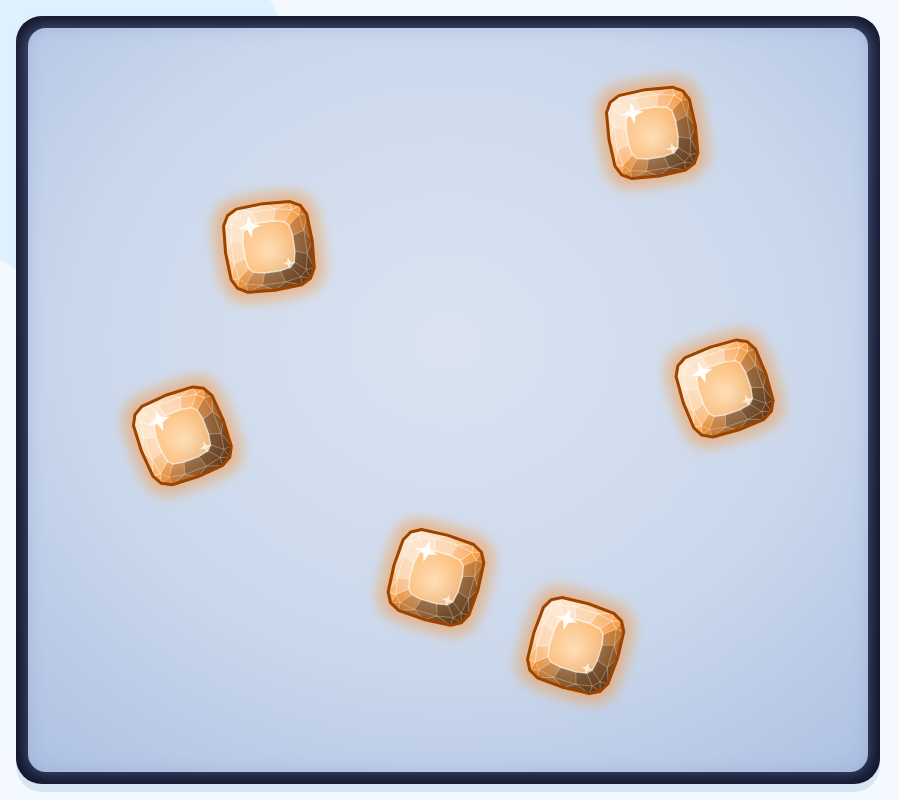
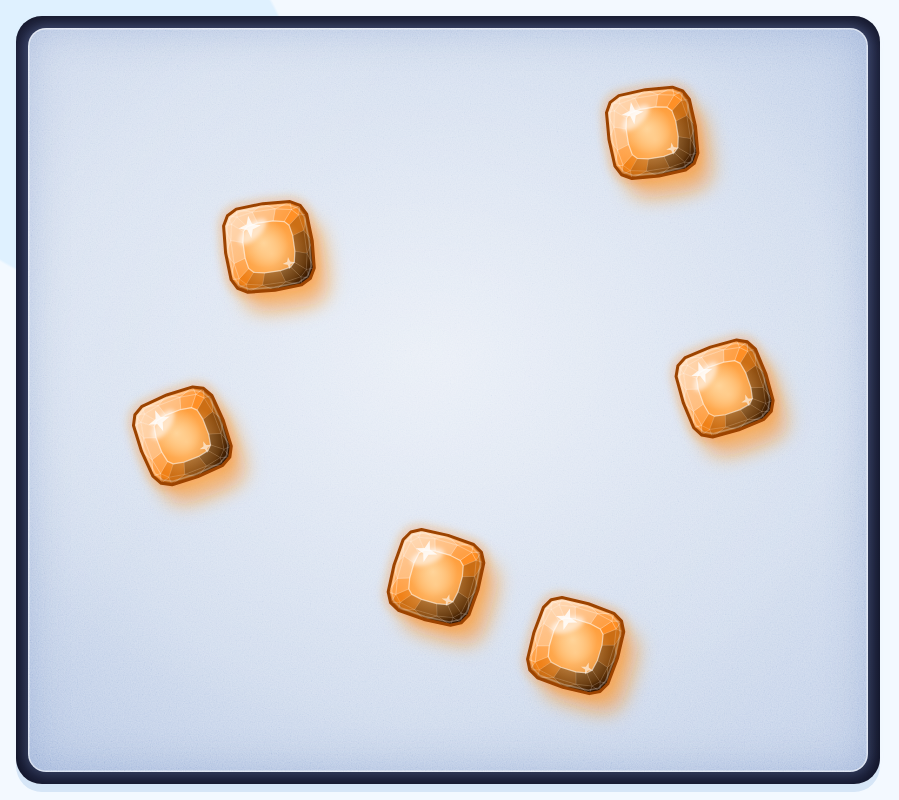
Before and after one commit to andreas-luehning/lernspiele, a plain HTML site: page leuchttisch/index.html in a window 1280 px wide. Shown: the full height of the page, 0-899 px from the left. Drawn offline with Linux system fonts and the light colour scheme.

Commit message:
Leuchttisch realistischer: plastische Steine, Lichtflecken, Milchglas-Platte
- Edelsteine kräftiger und plastischer: Körper zum Rand dunkler, Seitenlicht,
  Durchlicht in der Steinfarbe, weiches Glanzlicht, feine Innenkante.
  Größe, Umriss und Drehung unverändert.
- Farbiger Lichtfleck unter jedem Stein, weich und leicht versetzt, unter
  allen Steinen, eigenes Element (kein .stein).
- Milchglas-Platte: feine Körnung per feTurbulence, sanfter Lichtverlauf.
- Doku: Regeln dazu und Vorgabe für die spätere Burg.
- Test: ein Lichtfleck pro Stein, Flecken unter den Steinen, Platte vorhanden.
- sw.js VERSION v36.

Co-Authored-By: Claude Opus 5.5 <noreply@anthropic.com>
Claude-Session: https://claude.ai/code/session_01MnTBD6veJSg1uHrJ13khg7

```diff
--- a/leuchttisch/leuchttisch.css
+++ b/leuchttisch/leuchttisch.css
@@ -48,10 +48,19 @@ header { grid-area: kopf; position: relative; z-index: 6; display: flex; align-i
 }
 .tisch {
   flex: 1; min-height: 0; position: relative; overflow: hidden; border-radius: 18px;
-  background: radial-gradient(90% 90% at 50% 42%, #dbe3f1 0%, #cbd8ec 48%, #b2c4e4 80%, #9bafd6 100%);
-  box-shadow: 0 0 14px 2px rgb(150 180 230 / .30), inset 0 0 16px rgb(110 140 200 / .28);
+  /* Milchglas: schräger Schimmer, helle Mitte (Lampe darunter), zum Rand hin etwas dunkler */
+  background:
+    linear-gradient(118deg, rgb(255 255 255 / .26) 0%, rgb(255 255 255 / 0) 32%, rgb(255 255 255 / 0) 70%, rgb(255 255 255 / .12) 100%),
+    radial-gradient(58% 52% at 47% 44%, rgb(255 255 255 / .34) 0%, rgb(255 255 255 / 0) 100%),
+    radial-gradient(95% 95% at 50% 45%, #dde5f2 0%, #cdd9ec 50%, #b4c5e3 80%, #98abd3 100%);
+  box-shadow: 0 0 14px 2px rgb(150 180 230 / .30),
+    inset 0 0 0 1.5px rgb(255 255 255 / .55),          /* helle Glaskante */
+    inset 0 0 42px rgb(90 120 185 / .32);              /* Ränder etwas dunkler */
 }
 .tisch-svg { position: absolute; inset: 0; width: 100%; height: 100%; display: block; }
+/* Feine Körnung des Milchglases (graues Rauschen, weich eingeblendet, bewegt sich nicht) */
+.platte { position: absolute; inset: 0; width: 100%; height: 100%; display: block; pointer-events: none;
+  mix-blend-mode: soft-light; opacity: .55; }
 
 /* Bewegtes Licht unter dem Tisch: drei weiche Flecken, sehr langsam. Nur mit der Einstellung „Bewegt“. */
 .lichtspiel { position: absolute; inset: 0; pointer-events: none; display: none; }
--- a/leuchttisch/leuchttisch.js
+++ b/leuchttisch/leuchttisch.js
@@ -4,7 +4,7 @@ import { Schreibfeld, alleNeuZeichnen } from '../gemeinsam/schreibfeld.js';
 import { lesen, schreiben } from '../gemeinsam/speicher.js';
 import { Runde, uhrText, PROBE } from '../gemeinsam/runde.js';
 import { STANDARD, STUFEN, FASSUNGEN, materialDerStufe, steinGroesse, neueAufgabe, verteilen, antworten, tipp, zustandPruefen, steinEinsetzen, rundeBeendenLT } from './aufgaben.js';
-import { svg, stein, defsEinbauen, amulett, STEIN_ART } from './steine.js';
+import { svg, stein, lichtfleck, platte, defsEinbauen, amulett, STEIN_ART } from './steine.js';
 
 const $ = id => document.getElementById(id);
 
@@ -25,8 +25,12 @@ function tischMasse() {
 
 function tischZeichnen() {
   tischSvg = svg('svg', { viewBox: `0 0 ${B} ${H}`, class: 'tisch-svg', role: 'img', 'aria-label': `Edelsteine auf dem Leuchttisch` });
+  // Erst alle Lichtflecken, dann alle Steine: ein Fleck liegt nie über einem Nachbarstein
+  const flecken = svg('g', { class: 'lichtflecken', 'aria-hidden': 'true' });
+  for (const s of aufgabe.steine) flecken.append(lichtfleck(s.sorte, s.x, s.y, G, s.dreh));
+  tischSvg.append(flecken);
   for (const s of aufgabe.steine) tischSvg.append(stein(s.sorte, s.x, s.y, G, s.dreh, { licht: true }));
-  tisch.querySelector('.tisch-svg')?.remove();   // das Lichtspiel darunter bleibt
+  tisch.querySelector('.tisch-svg')?.remove();   // Lichtspiel und Milchglas-Platte darunter bleiben
   tisch.append(tischSvg);
 }
 
@@ -310,6 +314,7 @@ new MutationObserver(alleNeuZeichnen).observe(document.documentElement, { attrib
 
 /* ---------- Start ---------- */
 defsEinbauen();
+tisch.querySelector('.lichtspiel').after(platte());   // Milchglas-Körnung über dem bewegten Licht
 stufenZeigen(); sortenZeigen(); lichtZeigen(); seiteZeigen(); schatzZeigen(); kisteZeigen();
 runde.tick();
 requestAnimationFrame(() => { neueSteine(); eingabeZeigen(); });
--- a/leuchttisch/steine.js
+++ b/leuchttisch/steine.js
@@ -46,23 +46,31 @@ function facette(ps) {
   const mx = ps.reduce((a, p) => a + p[0], 0) / ps.length, my = ps.reduce((a, p) => a + p[1], 0) / ps.length;
   const h = Math.cos(Math.atan2(my, mx) - LICHT) * Math.min(1, Math.hypot(mx, my) / 20);
   return h > 0
-    ? svg('polygon', { points: pkt(ps), fill: '#ffffff', 'fill-opacity': (0.08 + 0.55 * h).toFixed(2), stroke: '#ffffff', 'stroke-opacity': '0.3', 'stroke-width': '0.7' })
-    : svg('polygon', { points: pkt(ps), fill: '#000000', 'fill-opacity': (0.06 + 0.42 * -h).toFixed(2), stroke: '#ffffff', 'stroke-opacity': '0.18', 'stroke-width': '0.7' });
+    ? svg('polygon', { points: pkt(ps), fill: '#ffffff', 'fill-opacity': (0.05 + 0.5 * h).toFixed(2), stroke: '#ffffff', 'stroke-opacity': '0.22', 'stroke-width': '0.6' })
+    : svg('polygon', { points: pkt(ps), fill: '#000000', 'fill-opacity': (0.06 + 0.5 * -h).toFixed(2), stroke: '#ffffff', 'stroke-opacity': '0.12', 'stroke-width': '0.6' });
+}
+const sorteOk = sorte => (sorte in STEIN_ART ? sorte : 'rubin');
+/** Umriss-Maße einer Sorte (für Glanzlicht und Innenkante). */
+function masse(art) {
+  const xs = art.umriss.map(p => p[0]), ys = art.umriss.map(p => p[1]);
+  return { x0: Math.min(...xs), y0: Math.min(...ys), b: Math.max(...xs) - Math.min(...xs), h: Math.max(...ys) - Math.min(...ys) };
 }
 
 /**
  * Ein Edelstein als <g>, Mitte (x, y), Größe g (Breite in Einheiten), Drehung in Grad.
- * licht: Der Stein liegt auf dem Leuchttisch; das Licht von unten scheint durch (hellere Mitte, stärkerer Schein).
+ * licht: Der Stein liegt auf dem Leuchttisch; das Licht von unten scheint durch (Mitte heller in der Steinfarbe).
+ * Plastisch gezeichnet: kräftiger Körper, zum Rand dunkler, Facetten, Durchlicht, Glanzlicht, feine Innenkante.
+ * Größe und Umriss sind für alle Steine einer Sorte gleich (wichtig fürs Zählen).
  */
 export function stein(sorte, x, y, g, dreh = 0, { licht = false } = {}) {
-  const art = STEIN_ART[sorte] || STEIN_ART.rubin, s = g / 84;
+  const id = sorteOk(sorte), art = STEIN_ART[id], s = g / 84, m = masse(art);
   const gr = svg('g', { transform: `translate(${x} ${y}) rotate(${dreh}) scale(${s})`, class: 'stein', 'data-sorte': sorte });
   const k = svg('g', { 'stroke-linejoin': 'round' });
-  // Licht scheint durch den Stein auf den Tisch
-  const sch = licht ? 1.22 : 1.1;
-  k.append(svg('polygon', { points: pkt(art.umriss.map(([a, b]) => [a * sch, b * sch])), fill: licht ? art.farbe : art.hell, 'fill-opacity': licht ? '0.45' : '0.55', filter: 'url(#schein)' }));
-  k.append(svg('polygon', { points: pkt(art.umriss), fill: `url(#verlauf-${sorte in STEIN_ART ? sorte : 'rubin'})`, 'fill-opacity': licht ? '0.74' : '0.9' }));
-  if (licht) k.append(svg('polygon', { points: pkt(art.umriss), fill: 'url(#innenlicht)' }));
+  // Schmaler Schein direkt am Rand (der versetzte Lichtfleck auf dem Tisch kommt extra, siehe lichtfleck)
+  k.append(svg('polygon', { points: pkt(art.umriss.map(([a, b]) => [a * 1.1, b * 1.1])), fill: licht ? art.farbe : art.hell, 'fill-opacity': licht ? '0.35' : '0.5', filter: 'url(#schein)' }));
+  // Körper: Mitte heller, zum Rand dunkler; darüber Licht von links oben
+  k.append(svg('polygon', { points: pkt(art.umriss), fill: `url(#koerper-${id})` }));
+  k.append(svg('polygon', { points: pkt(art.umriss), fill: 'url(#seitenlicht)' }));
   // Ringe von außen nach innen; s ist relativ zum vorigen Ring.
   // versetzt: Die inneren Ecken liegen zwischen den äußeren, das ergibt Dreiecke wie beim Brillanten.
   let aussen = art.umriss;
@@ -77,32 +85,68 @@ export function stein(sorte, x, y, g, dreh = 0, { licht = false } = {}) {
     }
     aussen = innen;
   }
+  // Durchlicht: Das Licht des Tisches scheint von unten durch die Mitte, in einem hellen Ton der Steinfarbe
+  if (licht) k.append(svg('polygon', { points: pkt(art.umriss), fill: `url(#durchlicht-${id})` }));
   // Tafel
-  k.append(svg('polygon', { points: pkt(aussen), fill: art.hell, 'fill-opacity': '0.38', stroke: '#ffffff', 'stroke-opacity': '0.55', 'stroke-width': '1.2' }));
-  // Kante
+  k.append(svg('polygon', { points: pkt(aussen), fill: art.hell, 'fill-opacity': '0.22', stroke: '#ffffff', 'stroke-opacity': '0.5', 'stroke-width': '1' }));
+  // Innenkante (Dicke des Steins) und dunkle Randlinie
+  k.append(svg('polygon', { points: pkt(art.umriss.map(([a, b]) => [a * 0.93, b * 0.93])), fill: 'none', stroke: '#ffffff', 'stroke-opacity': '0.28', 'stroke-width': '1.3' }));
   k.append(svg('polygon', { points: pkt(art.umriss), fill: 'none', stroke: art.dunkel, 'stroke-width': '2.4' }));
-  // Funkeln: ein großes, ein kleines
-  k.append(svg('path', { class: 'funkeln', d: 'M14 10 l1.2 3.8 l3.8 1.2 l-3.8 1.2 l-1.2 3.8 l-1.2 -3.8 l-3.8 -1.2 l3.8 -1.2 Z', fill: '#ffffff', 'fill-opacity': '0.7' }));
-  k.append(svg('path', { class: 'funkeln', d: 'M-13 -27 l2.2 6.8 l6.8 2.2 l-6.8 2.2 l-2.2 6.8 l-2.2 -6.8 l-6.8 -2.2 l6.8 -2.2 Z', fill: '#ffffff', 'fill-opacity': '0.95' }));
+  // Glanzlicht links oben: weich, im Umriss abgeschnitten (den harten Lichtpunkt gibt das große Funkeln)
+  const gx = m.x0 + m.b * 0.34, gy = m.y0 + m.h * 0.3, gb = Math.min(m.b, m.h);
+  const glanz = svg('g', { 'clip-path': `url(#umriss-${id})` });
+  glanz.append(svg('ellipse', { cx: gx.toFixed(1), cy: gy.toFixed(1), rx: (gb * 0.2).toFixed(1), ry: (gb * 0.085).toFixed(1), transform: `rotate(-35 ${gx.toFixed(1)} ${gy.toFixed(1)})`, fill: '#ffffff', 'fill-opacity': '0.6', filter: 'url(#weich)' }));
+  k.append(glanz);
+  // Funkeln: ein großes, ein kleines (wird bei richtiger Antwort und bei bewegtem Licht animiert)
+  k.append(svg('path', { class: 'funkeln', d: 'M14 10 l1.2 3.8 l3.8 1.2 l-3.8 1.2 l-1.2 3.8 l-1.2 -3.8 l-3.8 -1.2 l3.8 -1.2 Z', fill: '#ffffff', 'fill-opacity': '0.6' }));
+  k.append(svg('path', { class: 'funkeln', d: 'M-13 -27 l2.2 6.8 l6.8 2.2 l-6.8 2.2 l-2.2 6.8 l-2.2 -6.8 l-6.8 -2.2 l6.8 -2.2 Z', fill: '#ffffff', 'fill-opacity': '0.8' }));
   gr.append(k);
   return gr;
 }
 
-/** Verläufe und Lichtschein für alle Steine; einmal pro Seite in ein verstecktes SVG. */
+/**
+ * Farbiges Licht, das durch einen Stein auf die Platte fällt: weicher Fleck in der Steinfarbe, ohne Kante,
+ * leicht nach rechts unten versetzt (Licht von links oben). Bewusst kein .stein, blass und stark verwischt,
+ * damit er nie wie ein zusätzlicher Stein aussieht. Gehört unter alle Steine.
+ */
+export function lichtfleck(sorte, x, y, g, dreh = 0) {
+  const id = sorteOk(sorte), art = STEIN_ART[id], s = g / 84;
+  const gr = svg('g', { transform: `translate(${(x + g * 0.13).toFixed(1)} ${(y + g * 0.18).toFixed(1)}) rotate(${dreh}) scale(${s})`, class: 'lichtfleck', 'data-sorte': sorte });
+  gr.append(svg('polygon', { points: pkt(art.umriss), fill: art.farbe, 'fill-opacity': '0.6', filter: 'url(#fleck)' }));
+  gr.append(svg('polygon', { points: pkt(art.umriss.map(([a, b]) => [a * 0.55, b * 0.55])), fill: art.hell, 'fill-opacity': '0.45', filter: 'url(#fleck)' }));
+  return gr;
+}
+
+/** Milchglas-Platte: feine, ruhige Körnung (SVG-Rauschen), liegt über dem bewegten Licht und unter den Steinen. */
+export function platte() {
+  const f = svg('filter', { id: 'koernung', x: '0', y: '0', width: '100%', height: '100%' });
+  f.append(svg('feTurbulence', { type: 'fractalNoise', baseFrequency: '0.85', numOctaves: '3', stitchTiles: 'stitch', seed: '3' }),
+    svg('feColorMatrix', { type: 'matrix', values: '1 0 0 0 0  1 0 0 0 0  1 0 0 0 0  0 0 0 0 1' }));
+  return svg('svg', { class: 'platte', 'aria-hidden': 'true', focusable: 'false' }, [svg('defs', {}, [f]),
+    svg('rect', { width: '100%', height: '100%', filter: 'url(#koernung)' })]);
+}
+
+/** Verläufe, Umrisse und Filter für alle Steine; einmal pro Seite in ein verstecktes SVG. */
 export function defsEinbauen() {
   if (document.getElementById('stein-defs')) return;
   const defs = svg('defs');
   for (const [id, art] of Object.entries(STEIN_ART)) {
-    const v = svg('linearGradient', { id: 'verlauf-' + id, x1: '0', y1: '0', x2: '1', y2: '1' });
-    v.append(svg('stop', { offset: '0', 'stop-color': art.hell }), svg('stop', { offset: '0.5', 'stop-color': art.farbe }), svg('stop', { offset: '1', 'stop-color': art.dunkel }));
-    defs.append(v);
+    // Körper: Mitte heller, Rand dunkel (Licht bricht am Rand weg wie bei echten Edelsteinen)
+    const k = svg('radialGradient', { id: 'koerper-' + id, cx: '0.45', cy: '0.45', r: '0.62' });
+    k.append(svg('stop', { offset: '0', 'stop-color': art.hell }), svg('stop', { offset: '0.45', 'stop-color': art.farbe }),
+      svg('stop', { offset: '0.85', 'stop-color': art.farbe }), svg('stop', { offset: '1', 'stop-color': art.dunkel }));
+    // Durchlicht von unten: helle Steinfarbe in der Mitte, etwas nach unten verschoben
+    const d = svg('radialGradient', { id: 'durchlicht-' + id, cx: '0.52', cy: '0.58', r: '0.42' });
+    d.append(svg('stop', { offset: '0', 'stop-color': art.hell, 'stop-opacity': '0.75' }), svg('stop', { offset: '0.55', 'stop-color': art.hell, 'stop-opacity': '0.25' }),
+      svg('stop', { offset: '1', 'stop-color': art.hell, 'stop-opacity': '0' }));
+    defs.append(k, d, svg('clipPath', { id: 'umriss-' + id }, [svg('polygon', { points: pkt(art.umriss) })]));
   }
-  const il = svg('radialGradient', { id: 'innenlicht', cx: '0.5', cy: '0.55', r: '0.55' });
-  il.append(svg('stop', { offset: '0', 'stop-color': '#ffffff', 'stop-opacity': '0.75' }), svg('stop', { offset: '0.6', 'stop-color': '#ffffff', 'stop-opacity': '0.25' }), svg('stop', { offset: '1', 'stop-color': '#ffffff', 'stop-opacity': '0' }));
-  defs.append(il);
-  const f = svg('filter', { id: 'schein', x: '-50%', y: '-50%', width: '200%', height: '200%' });
-  f.append(svg('feGaussianBlur', { stdDeviation: '5' }));
-  defs.append(f);
+  const sl = svg('linearGradient', { id: 'seitenlicht', x1: '0', y1: '0', x2: '1', y2: '1' });
+  sl.append(svg('stop', { offset: '0', 'stop-color': '#ffffff', 'stop-opacity': '0.35' }), svg('stop', { offset: '0.45', 'stop-color': '#ffffff', 'stop-opacity': '0' }),
+    svg('stop', { offset: '0.6', 'stop-color': '#000000', 'stop-opacity': '0' }), svg('stop', { offset: '1', 'stop-color': '#000000', 'stop-opacity': '0.3' }));
+  defs.append(sl);
+  const blur = (id, sd) => { const f = svg('filter', { id, x: '-50%', y: '-50%', width: '200%', height: '200%' }); f.append(svg('feGaussianBlur', { stdDeviation: sd })); return f; };
+  defs.append(blur('schein', '4'), blur('fleck', '8'), blur('weich', '1.6'));
   document.body.append(svg('svg', { id: 'stein-defs', class: 'svg-defs', width: '0', height: '0', 'aria-hidden': 'true', focusable: 'false' }, [defs]));
 }
 
--- a/sw.js
+++ b/sw.js
@@ -6,7 +6,7 @@
 //
 // Bei jeder Änderung an den Dateien VERSION erhöhen. Neue Dateien in DATEIEN eintragen
 // (tests/app-browser.js prüft, dass nichts fehlt).
-const VERSION = 'v35';
+const VERSION = 'v36';
 const CACHE = 'lernspiele-' + VERSION;
 const DATEIEN = [
   './', 'index.html', 'startseite.css', 'manifest.webmanifest',
```
Also changed, not shown: tests/leuchttisch-browser.js (+12 -0 lines), 1 other file.
